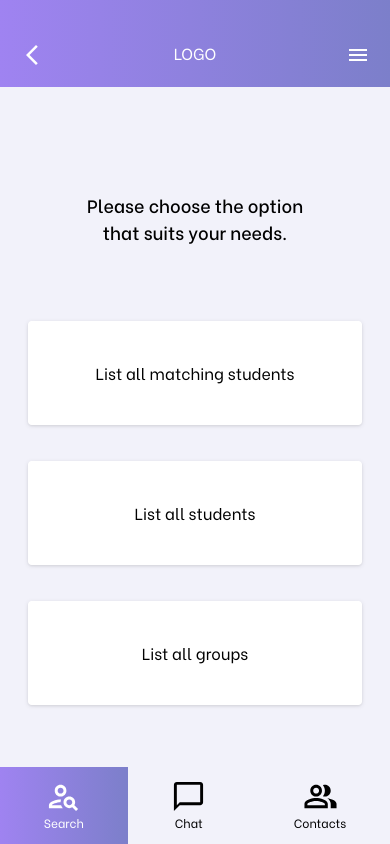
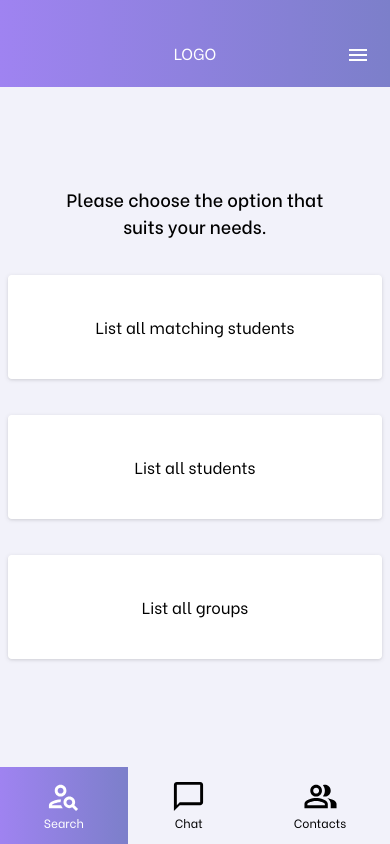
Before and after one commit to sanderns/pro201-exam, a React (Vite) app in the folder client/: page / in a window 390 px wide. Built offline with nearby package versions, Linux system fonts and the light colour scheme.

Commit message:
Added global top and navbar on mobile devices

```diff
--- a/client/public/index.css
+++ b/client/public/index.css
@@ -468,6 +468,10 @@ Ensure the default browser behavior of the `hidden` attribute.
   --tw-backdrop-sepia:  ;
 }
 
+.invisible {
+  visibility: hidden;
+}
+
 .fixed {
   position: fixed;
 }
@@ -480,14 +484,6 @@ Ensure the default browser behavior of the `hidden` attribute.
   position: relative;
 }
 
-.top-5 {
-  top: 1.25rem;
-}
-
-.right-5 {
-  right: 1.25rem;
-}
-
 .left-0 {
   left: 0px;
 }
@@ -496,8 +492,20 @@ Ensure the default browser behavior of the `hidden` attribute.
   right: 0px;
 }
 
+.top-0 {
+  top: 0px;
+}
+
 .bottom-0 {
   bottom: 0px;
+}
+
+.top-5 {
+  top: 1.25rem;
+}
+
+.right-5 {
+  right: 1.25rem;
 }
 
 .m-5 {
@@ -647,12 +655,13 @@ Ensure the default browser behavior of the `hidden` attribute.
   padding-bottom: 0.75rem;
 }
 
+.px-10 {
+  padding-left: 2.5rem;
+  padding-right: 2.5rem;
+}
+
 .pt-10 {
   padding-top: 2.5rem;
-}
-
-.pt-14 {
-  padding-top: 3.5rem;
 }
 
 .text-center {
--- a/client/src/components/Navbar.jsx
+++ b/client/src/components/Navbar.jsx
@@ -3,20 +3,21 @@ import PersonSearchOutlinedIcon from "@mui/icons-material/PersonSearchOutlined";
 import ChatBubbleOutlineOutlinedIcon from "@mui/icons-material/ChatBubbleOutlineOutlined";
 import PeopleAltOutlinedIcon from "@mui/icons-material/PeopleAltOutlined";
 import { Typography } from "./Typography";
+import { useNavigate } from "react-router-dom";
 
 const navigation = [
   {
-    href: "", // TODO: Assign href
+    href: "/",
     icon: <PersonSearchOutlinedIcon fontSize="large" />,
     text: "Search",
   },
   {
-    href: "", // TODO: Assign href
+    href: "/Chat",
     icon: <ChatBubbleOutlineOutlinedIcon fontSize="large" />,
     text: "Chat",
   },
   {
-    href: "", // TODO: Assign href
+    href: "/Contacts",
     icon: <PeopleAltOutlinedIcon fontSize="large" />,
     text: "Contacts",
   },
@@ -24,31 +25,31 @@ const navigation = [
 
 export function Navbar() {
   const [active, setActive] = useState(0);
+  const navigate = useNavigate();
 
-  function handleClick(event, index) {
-    event.preventDefault();
+  function handleClick(index, href) {
     setActive(index);
+    navigate(href);
   }
 
   return (
     <div className="flex justify-evenly bg-purple-500">
-      {navigation.map((item, index) => (
-        <a
+      {navigation.map(({ href, icon, text }, index) => (
+        <button
           key={index}
-          href={item.href}
-          onClick={(event) => handleClick(event, index)}
+          onClick={() => handleClick(index, href)}
           className={`${
             index === active &&
             "text-white bg-gradient-to-r from-gradient-left to-gradient-right"
-          } flex flex-col justify-center grow py-3`}
+          } flex flex-col items-center grow py-3`}
         >
-          <div className="flex justify-center">{item.icon}</div>
+          <div className="flex justify-center">{icon}</div>
           <div className="flex justify-center">
             <Typography element={"p2"} weight={"regular"}>
-              {item.text}
+              {text}
             </Typography>
           </div>
-        </a>
+        </button>
       ))}
     </div>
   );
--- a/client/src/components/TopBar.jsx
+++ b/client/src/components/TopBar.jsx
@@ -1,21 +1,39 @@
-import React from "react";
+import React, { useEffect, useState } from "react";
 import ArrowBackIosNewIcon from "@mui/icons-material/ArrowBackIosNew";
 import MenuIcon from "@mui/icons-material/Menu";
+import { useNavigate } from "react-router-dom";
 
 export function TopBar() {
-  function handleClick() {
-    console.log(""); // TODO: Fix this button
+  const [canBack, setCanBack] = useState(false);
+  const navigate = useNavigate();
+
+  useEffect(() => {
+    if (window.location.pathname !== "/") {
+      setCanBack(true);
+    }
+  }, []);
+
+  function handleBackClick(event) {
+    event.preventDefault();
+    navigate(-1);
+  }
+
+  function handleMenuClick() {
+    console.log(""); // TODO: Fix this button and pop-up sidebar
   }
 
   return (
     <div
       className={`flex justify-between items-center p-5 pt-10 bg-gradient-to-r from-gradient-left to-gradient-right text-white`}
     >
-      <a href="/">
+      <button
+        onClick={(event) => handleBackClick(event)}
+        className={!canBack && "invisible"}
+      >
         <ArrowBackIosNewIcon />
-      </a>
+      </button>
       <div>LOGO</div>
-      <button onClick={handleClick}>
+      <button onClick={handleMenuClick}>
         <MenuIcon />
       </button>
     </div>
--- a/client/src/index.jsx
+++ b/client/src/index.jsx
@@ -11,6 +11,9 @@ import { CreateGroup } from "./pages/createGroups";
 import { ListStudents } from "./listStudents";
 import { Dashboard } from "./pages/Dashboard";
 import { FrontPage } from "./pages/frontPage";
+import { TopBar } from "./components/TopBar";
+import { Navbar } from "./components/Navbar";
+import React from "react";
 
 function Application() {
   const isMobile = useMediaQuery({ query: "(max-width: 1024px)" });
@@ -23,14 +26,12 @@ function Application() {
         }}
       >
         <BrowserRouter>
-          {/*<header>*/}
-          {/*  <Link to={"/"}>Front page</Link>*/}
-          {/*  <Link to={"/AllMatchingStudents"}>List all matching students</Link>*/}
-          {/*  <Link to={"/AllStudents"}>All students</Link>*/}
-          {/*  <Link to={"/AllGroups"}>All groups</Link>*/}
-          {/*  <div className="menu-divider" />*/}
-          {/*</header>*/}
-          <main>
+          {isMobile && (
+            <div className="fixed left-0 right-0 top-0">
+              <TopBar />
+            </div>
+          )}
+          <div className="relative">
             <Routes>
               <Route
                 path={"/"}
@@ -47,7 +48,12 @@ function Application() {
               <Route path={"CreateGroup"} element={<CreateGroup />} />
               <Route path={"/students"} element={<ListStudents />} />
             </Routes>
-          </main>
+            {isMobile && (
+              <div className="fixed left-0 right-0 bottom-0">
+                <Navbar />
+              </div>
+            )}
+          </div>
         </BrowserRouter>
       </DeviceContext.Provider>
     </div>
--- a/client/src/pages/Dashboard.jsx
+++ b/client/src/pages/Dashboard.jsx
@@ -22,10 +22,8 @@ const navigation = [
 export function Dashboard() {
   return (
     <div className="h-screen">
-      <div className="h-full">
-        <TopBar />
-        <div className="p-5 pt-14 gap-5 flex flex-col text-center">
-          <div className="p-10 m-2">
+      <div className="h-full gap-5 flex flex-col justify-center text-center">
+        <div className="px-10 m-2">
           <Typography element={"h2"} weight={"medium"}>
             Please choose the option that suits your needs.
           </Typography>
@@ -37,9 +35,5 @@ export function Dashboard() {
         ))}
       </div>
     </div>
-      <div className="fixed left-0 right-0 bottom-0">
-        <Navbar />
-      </div>
-    </div>
   );
 }
--- a/client/src/pages/allStudents.jsx
+++ b/client/src/pages/allStudents.jsx
@@ -1,6 +1,7 @@
 import { fetchJSON } from "../fetchJSON";
 import { StudentCard } from "../components/StudentCard";
 import { useLoading } from "../hooks/useLoading";
+import { TopBar } from "../components/TopBar";
 
 function StudentList({ student }) {
   const { name, study, subject, gradeGoal, studyTime, aboutMe } = student;
@@ -41,6 +42,7 @@ export function AllStudents() {
 
   return (
     <div>
+      <TopBar />
       <h1>List of students</h1>
       {data.map((student) => (
         <StudentList key={student.name} student={student} />
```
Lines whose indentation alone changed are shown as unchanged.
